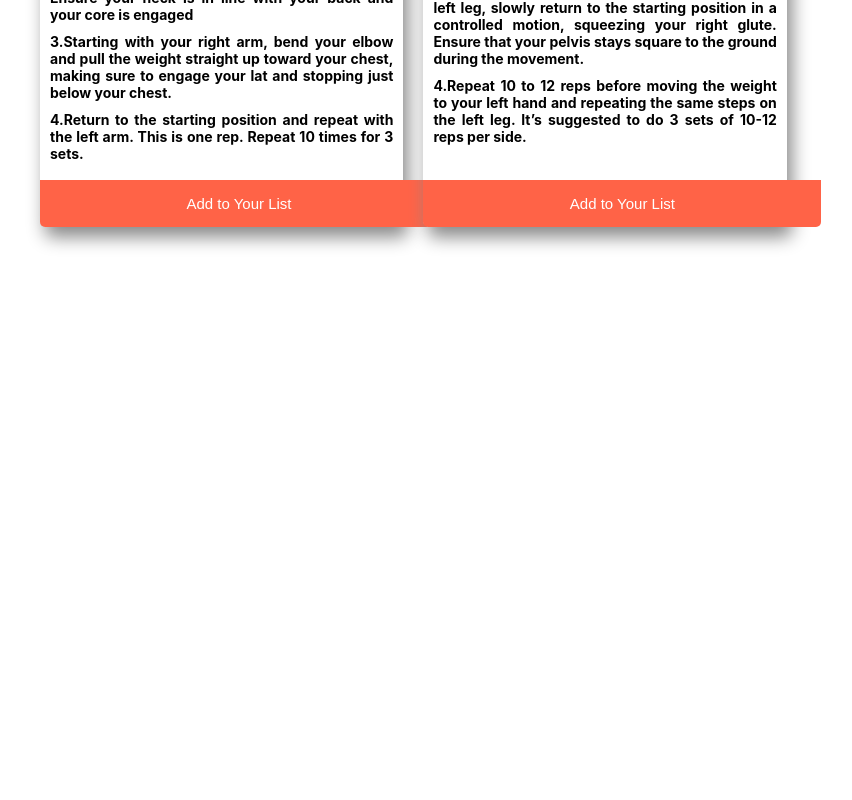
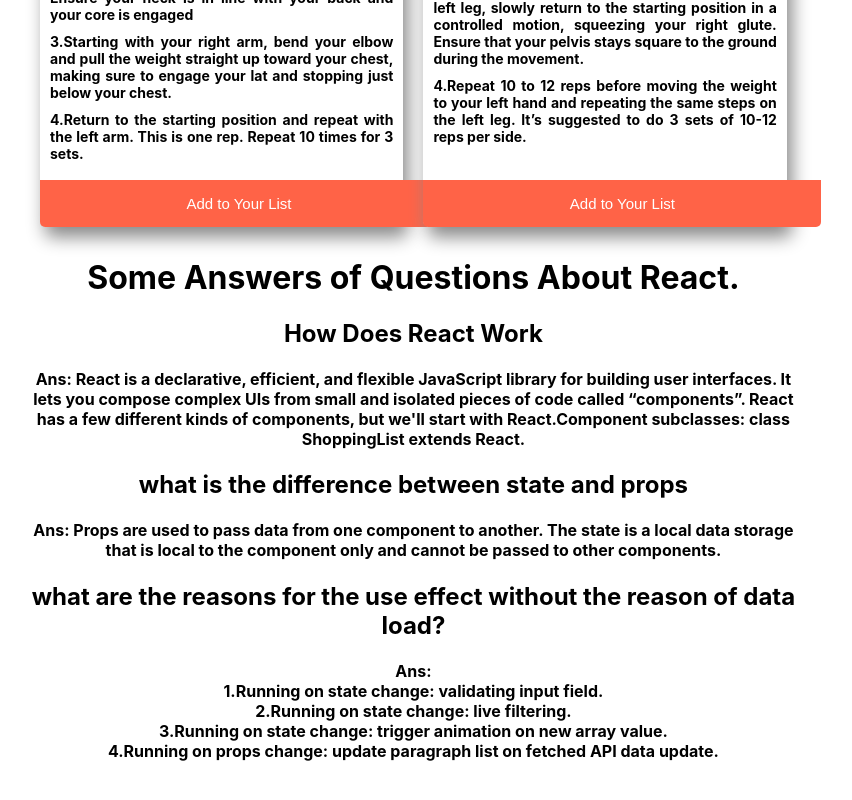
Before and after one commit to Shah-Md-Jihan/fitness-first, a React (Create React App) app: page / in a window 1280 px wide. Shown: the part 2073-2873 px from the top of the page, without its empty margins (45-897 px from the left). Before the commit the page ends 2330 px from the top, so only its background shows below. Built offline with nearby package versions, Linux system fonts and the light colour scheme.

Commit message:
question added

```diff
--- a/src/components/Main/Main.js
+++ b/src/components/Main/Main.js
@@ -37,7 +37,6 @@
                 {
                     exercises.map(exercise => <Excercise key={exercise.id} exercise={exercise} selectHandler={selectHandler}></Excercise>)
                 }
-
             </div>
             <div className="sidebar">
 
@@ -49,6 +48,25 @@
                 <Break selectBreakHandler={selectBreakHandler}></Break>
                 <Duration times={times} breaks={breaks}></Duration>
             </div>
+            <div className='question-container'>
+                <h1>Some Answers of Questions About React.</h1>
+                <div>
+                    <h2>How Does React Work</h2>
+                    <h4>Ans: React is a declarative, efficient, and flexible JavaScript library for building user interfaces. It lets you compose complex UIs from small and isolated pieces of code called “components”. React has a few different kinds of components, but we'll start with React.Component subclasses: class ShoppingList extends React.</h4>
+                </div>
+                <div>
+                    <h2>what is the difference between state and props</h2>
+                    <h4>Ans: Props are used to pass data from one component to another. The state is a local data storage that is local to the component only and cannot be passed to other components.</h4>
+                </div>
+                <div>
+                    <h2>what are the reasons for the use effect without the reason of data load?</h2>
+                    <h4>Ans:<br></br>
+                        1.Running on state change: validating input field.<br></br>
+                        2.Running on state change: live filtering.<br></br>
+                        3.Running on state change: trigger animation on new array value.<br></br>
+                        4.Running on props change: update paragraph list on fetched API data update.</h4>
+                </div>
+            </div>
         </div>
     );
 };
```
